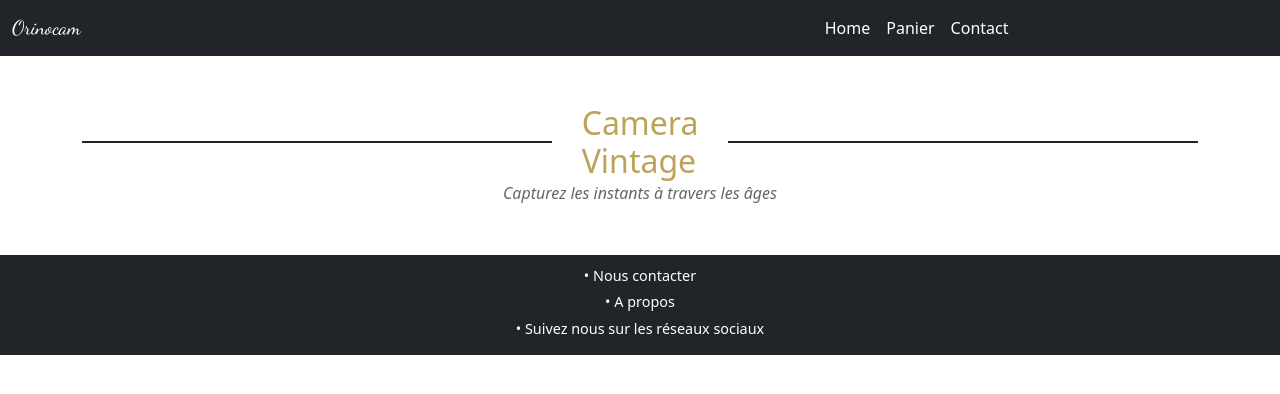
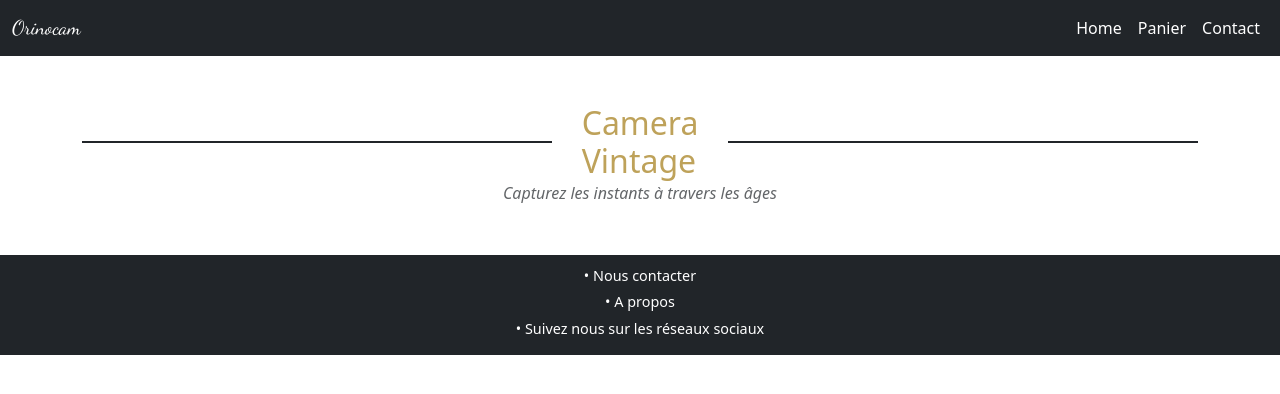
Before and after one commit to akasog/CagniardSogyal_5_28702021, a plain HTML site: page front-end/index.html in a window 1280 px wide. Drawn offline with nearby package versions, Linux system fonts and the light colour scheme; no server answers.

Commit message:
Modif navbar / reponsive
Modification barre de navigation et responsive

```diff
--- a/front-end/index.html
+++ b/front-end/index.html
@@ -27,12 +27,12 @@
         <button class="navbar-toggler" type="button" data-bs-toggle="collapse" data-bs-target="#navbarNavAltMarkup" aria-controls="navbarNavAltMarkup" aria-expanded="false" aria-label="Toggle navigation">
           <span class="navbar-toggler-icon"></span>
         </button>
-        <div class="collapse navbar-collapse" id="navbarNavAltMarkup">
-          <div class="navbar-nav">
-            <a class="nav-link active text-white" aria-current="page" href="#">Home</a>
-            <a class="nav-link text-white" href="panier.html">Panier</a>
-            <a class="nav-link text-white" href="mailto:orinocam@gmail.fr">Contact</a>
-          </div>
+        <div class="collapse navbar-collapse d-lg-flex justify-content-end" id="navbarNavAltMarkup">
+          <ul class="navbar-nav">
+            <li class="nav-item mx-auto"><a class="nav-link active text-white" aria-current="page" href="index.html">Home</a></li>
+            <li class="nav-item mx-auto"><a class="nav-link text-white" href="panier.html">Panier</a></li>
+            <li class="nav-item mx-auto"><a class="nav-link text-white" href="mailto:orinocam@gmail.fr">Contact</a></li>
+          </ul>
         </div>
       </div>
     </nav>
--- a/front-end/styles/pageproduit_style.css
+++ b/front-end/styles/pageproduit_style.css
@@ -3,6 +3,10 @@
 section {
     margin-top: 70px;
     min-height: calc(100vh - 320px);
+}
+
+.navbar-nav {
+    display: flex;
 }
 
 .product--container{
--- a/front-end/styles/style_1024px.css
+++ b/front-end/styles/style_1024px.css
@@ -12,10 +12,6 @@
 
     .product--imagestyle {
 
-    }
-
-    .navbar-nav {
-        padding-left: 720px;
     }
 
     /* Page produit */
```
Also changed, not shown: front-end/confirmation.html (+6 -4 lines), front-end/panier.html (+6 -4 lines), front-end/produit.html (+6 -4 lines).
